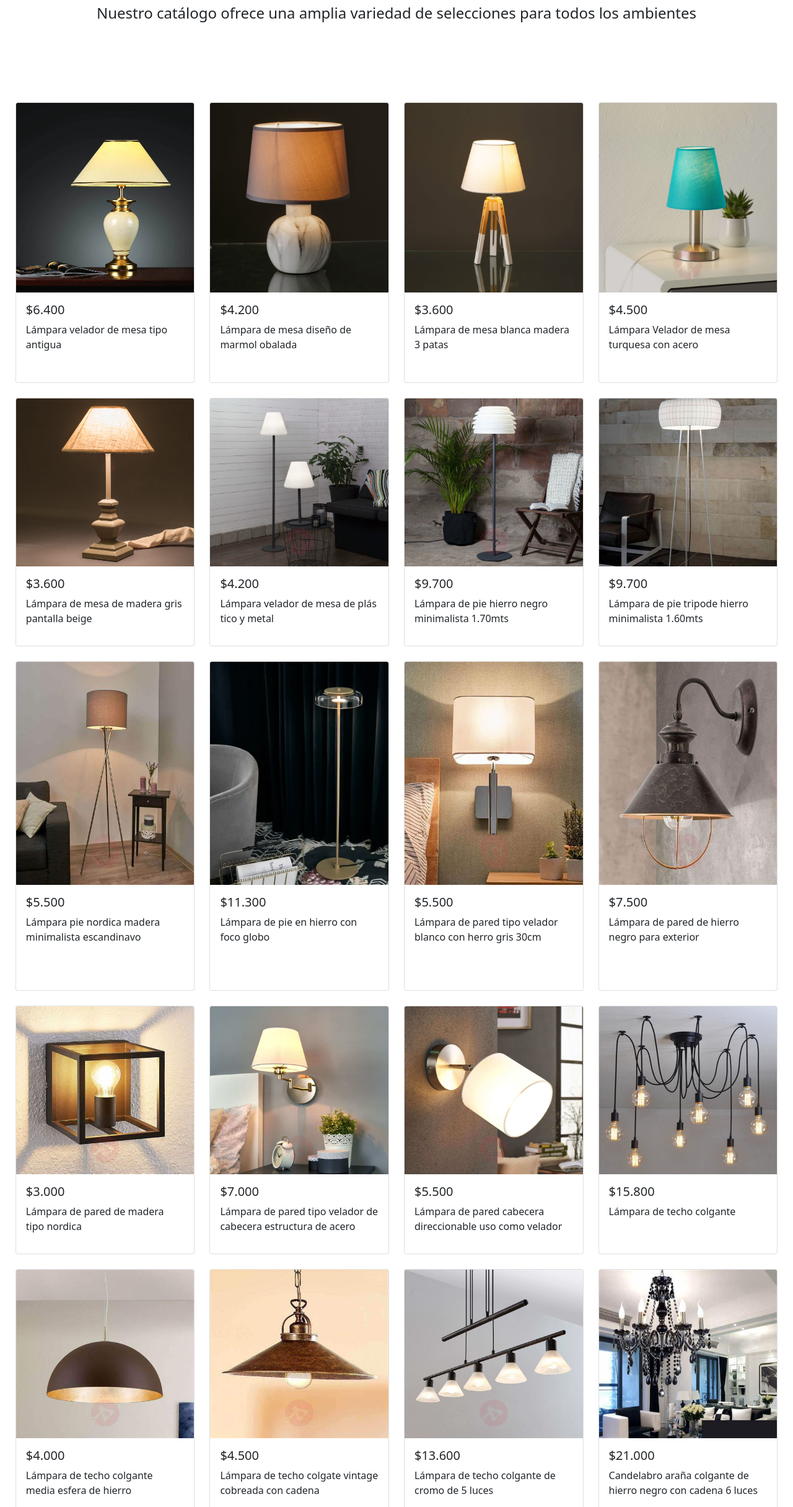
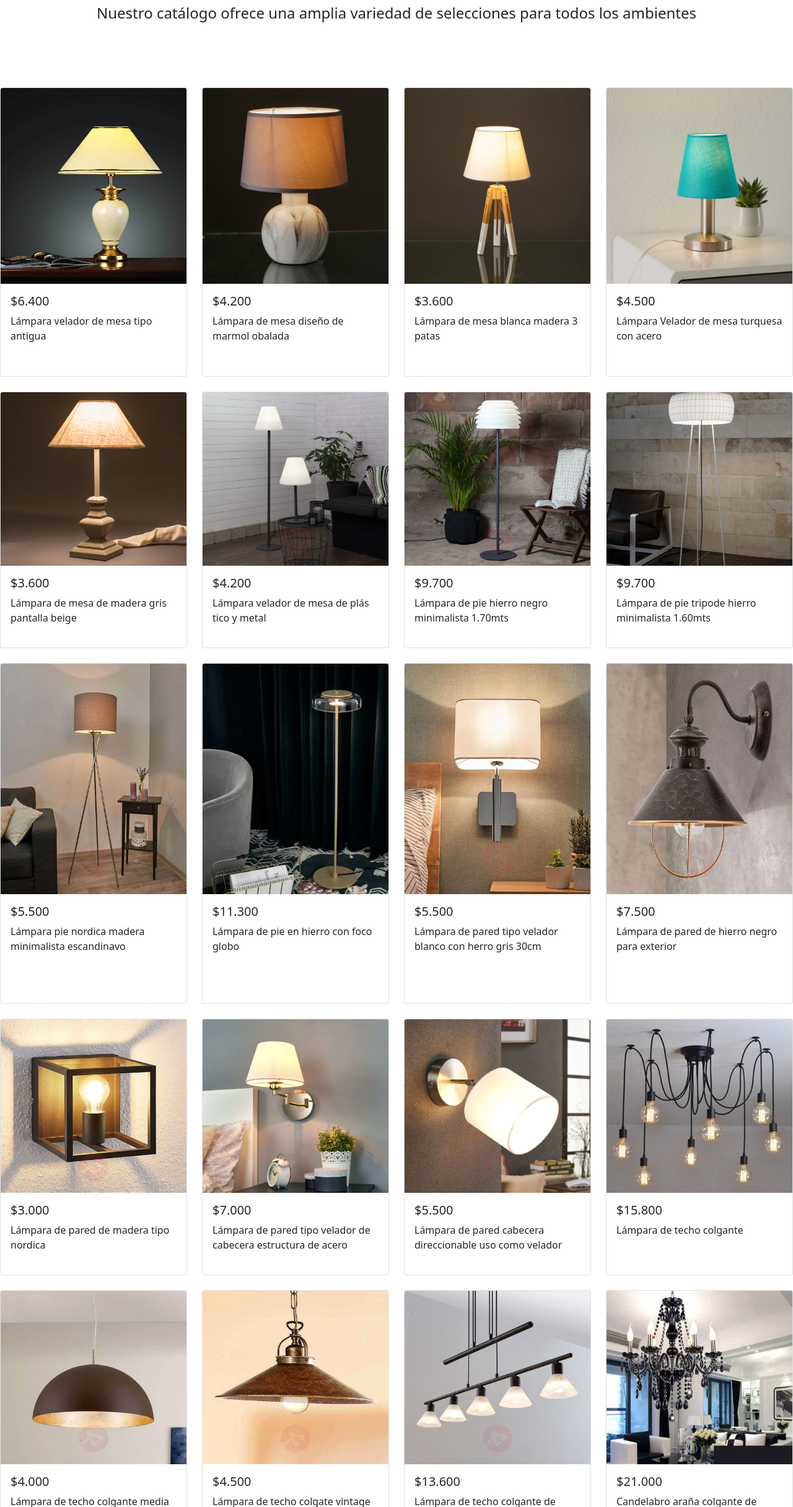
Before and after one commit to Eliana0/lamparas-cristaldo, a website: page galeria.html in a window 1280 px wide. Shown: the part 368-2800 px from the top of the page at 62% size. Drawn offline with nearby package versions, Linux system fonts and the light colour scheme.

Commit message:
arregla codigo

```diff
--- a/galeria.html
+++ b/galeria.html
@@ -16,7 +16,6 @@
 </head>
 
     <body>
-
         <header>
             <div>
                 <img src="https://cdn-icons-png.flaticon.com/512/607/607770.png" alt="logo" class="logo">
@@ -44,17 +43,12 @@
                 <h2 class="display-6">DISFRUTA DE ELEGIR LA MEJOR ILUMINACIÓN</h2>
                 <p>Nuestro catálogo ofrece una amplia variedad de selecciones para todos los ambientes</p>
             </div>
-    <!--
-
-        <div class="grid__container">
-        -->
 
             <!--GALERÍA-->
-        <figure>
                 <div class="row row-cols-1 row-cols-sm-2 row-cols-md-3 row-cols-lg-4 g-4">
                     <div class="col">
                         <div class="card h-100">
-                        <img src="img\R.jpg" class="card-img-top" alt="...">
+                            <img src="img\R.jpg" class="card-img-top" alt="Lámpara velador">
                             <div class="card-body">
                                 <h5 class="card-title">$6.400</h5>
                                 <p class="card-text">Lámpara velador de mesa tipo antigua</p>
@@ -63,7 +57,7 @@
                     </div>
                     <div class="col">
                         <div class="card h-100">
-                        <img src="img\lampara-de-sobremesa-bola-gris-ceramica.jpg" class="card-img-top" alt="...">
+                            <img src="img\lampara-de-sobremesa-bola-gris-ceramica.jpg" class="card-img-top" alt="Lámpara de mesa">
                             <div class="card-body">
                     <h5 class="card-title">$4.200</h5>
                     <p class="card-text">Lámpara de mesa diseño de marmol obalada</p>
@@ -72,7 +66,7 @@
                 </div>
                 <div class="col">
                 <div class="card h-100">
-                <img src="img\R (1).jpg" class="card-img-top" alt="...">
+                    <img src="img\R (1).jpg" class="card-img-top" alt="Lámpara de mesa blanca madera 3 patas">
                     <div class="card-body">
                     <h5 class="card-title">$3.600</h5>
                     <p class="card-text">Lámpara de mesa blanca madera 3 patas</p>
@@ -81,7 +75,7 @@
                 </div>
                 <div class="col">
                 <div class="card h-100">
-                <img src="img\R (2).jpg" class="card-img-top" alt="...">
+                    <img src="img\R (2).jpg" class="card-img-top" alt="Lámpara Velador de mesa turquesa">
                     <div class="card-body">
                         <h5 class="card-title">$4.500</h5>
                         <p class="card-text">Lámpara Velador de mesa turquesa con acero</p>
@@ -90,7 +84,7 @@
             </div>
             <div class="col">
                 <div class="card h-100">
-                <img src="img\lampara-de-mesa-madera-gris-topo-36x10-pantalla-lino-beige.jpg" class="card-img-top" alt="...">
+                    <img src="img\lampara-de-mesa-madera-gris-topo-36x10-pantalla-lino-beige.jpg" class="card-img-top" alt="Lámpara de mesa de madera">
                     <div class="card-body">
                         <h5 class="card-title">$3.600</h5>
                         <p class="card-text">Lámpara de mesa de madera gris pantalla beige</p>
@@ -99,7 +93,7 @@
             </div>
             <div class="col">
                 <div class="card h-100">
-                <img src="img\lampara-de-terraza-gardenlight-60-cm-1523665-35.jpg" class="card-img-top" alt="...">
+                    <img src="img\lampara-de-terraza-gardenlight-60-cm-1523665-35.jpg" class="card-img-top" alt="Lámpara velador de mesa">
                     <div class="card-body">
                         <h5 class="card-title">$4.200</h5>
                         <p class="card-text">Lámpara velador de mesa de plás tico y metal</p>
@@ -108,7 +102,7 @@
             </div>
             <div class="col">
                 <div class="card h-100">
-                <img src="img\R (3).jpg" class="card-img-top" alt="...">
+                    <img src="img\R (3).jpg" class="card-img-top" alt="Lámpara de pie hierro negro">
                     <div class="card-body">
                         <h5 class="card-title">$9.700</h5>
                         <p class="card-text">Lámpara de pie hierro negro minimalista 1.70mts</p>
@@ -117,7 +111,7 @@
             </div>
             <div class="col">
                 <div class="card h-100">
-                <img src="img\OIP.jpg" class="card-img-top" alt="...">
+                    <img src="img\OIP.jpg" class="card-img-top" alt="Lámpara de pie tripode hierro">
                     <div class="card-body">
                         <h5 class="card-title">$9.700</h5>
                         <p class="card-text">Lámpara de pie tripode hierro minimalista 1.60mts</p>
@@ -126,7 +120,7 @@
             </div>
             <div class="col">
                 <div class="card h-100">
-                <img src="img\OIP (1).jpg" class="card-img-top" alt="...">
+                    <img src="img\OIP (1).jpg" class="card-img-top" alt="Lámpara pie nordica">
                     <div class="card-body">
                         <h5 class="card-title">$5.500</h5>
                         <p class="card-text">Lámpara pie nordica madera minimalista escandinavo</p>
@@ -135,7 +129,7 @@
             </div>
             <div class="col">
                 <div class="card h-100">
-                <img src="img\Stockholm-2018-Nuura-8.webp" class="card-img-top" alt="...">
+                    <img src="img\Stockholm-2018-Nuura-8.webp" class="card-img-top" alt="Lámpara de pie en hierro">
                     <div class="card-body">
                         <h5 class="card-title">$11.300</h5>
                         <p class="card-text">Lámpara de pie en hierro con foco globo</p>
@@ -144,7 +138,7 @@
             </div>
             <div class="col">
                 <div class="card h-100">
-                <img src="img\OIP (2).jpg" class="card-img-top" alt="...">
+                    <img src="img\OIP (2).jpg" class="card-img-top" alt="Lámpara de pared tipo velador">
                     <div class="card-body">
                         <h5 class="card-title">$5.500</h5>
                         <p class="card-text">Lámpara de pared tipo velador blanco con herro gris 30cm</p>
@@ -153,7 +147,7 @@
             </div>
             <div class="col">
                 <div class="card h-100">
-                <img src="img\OIP (3).jpg" class="card-img-top" alt="...">
+                    <img src="img\OIP (3).jpg" class="card-img-top" alt="Lámpara de pared de hierro">
                     <div class="card-body">
                         <h5 class="card-title">$7.500</h5>
                         <p class="card-text">Lámpara de pared de hierro negro para exterior</p>
@@ -162,7 +156,7 @@
             </div>
             <div class="col">
                 <div class="card h-100">
-                <img src="img\OIP (4).jpg" class="card-img-top" alt="...">
+                    <img src="img\OIP (4).jpg" class="card-img-top" alt="Lámpara de pared de madera">
                     <div class="card-body">
                         <h5 class="card-title">$3.000</h5>
                         <p class="card-text">Lámpara de pared de madera tipo nordica</p>
@@ -171,7 +165,7 @@
             </div>
             <div class="col">
                 <div class="card h-100">
-                <img src="img\R (4).jpg" class="card-img-top" alt="...">
+                    <img src="img\R (4).jpg" class="card-img-top" alt="Lámpara de pared tipo velador">
                     <div class="card-body">
                         <h5 class="card-title">$7.000</h5>
                         <p class="card-text">Lámpara de pared tipo velador de cabecera estructura de acero</p>
@@ -180,7 +174,7 @@
             </div>
             <div class="col">
                 <div class="card h-100">
-                <img src="img\R (5).jpg" class="card-img-top" alt="...">
+                    <img src="img\R (5).jpg" class="card-img-top" alt="Lámpara de pared cabecera">
                     <div class="card-body">
                         <h5 class="card-title">$5.500</h5>
                         <p class="card-text">Lámpara de pared cabecera direccionable uso como velador</p>
@@ -189,7 +183,7 @@
             </div>
             <div class="col">
                 <div class="card h-100">
-                <img src="img\lamo.jpg" class="card-img-top" alt="...">
+                    <img src="img\lamo.jpg" class="card-img-top" alt="Lámpara de techo colgante">
                     <div class="card-body">
                         <h5 class="card-title">$15.800</h5>
                         <p class="card-text">Lámpara de techo colgante</p>
@@ -198,7 +192,7 @@
             </div>
             <div class="col">
                 <div class="card h-100">
-                <img src="img\OIP (5).jpg" class="card-img-top" alt="...">
+                    <img src="img\OIP (5).jpg" class="card-img-top" alt="Lámpara de techo colgante">
                     <div class="card-body">
                         <h5 class="card-title">$4.000</h5>
                         <p class="card-text">Lámpara de techo colgante media esfera de hierro</p>
@@ -207,7 +201,7 @@
             </div>
             <div class="col">
                 <div class="card h-100">
-                <img src="img\OIP (6).jpg" class="card-img-top" alt="...">
+                    <img src="img\OIP (6).jpg" class="card-img-top" alt="Lámpara de techo colgate vintage">
                     <div class="card-body">
                         <h5 class="card-title">$4.500</h5>
                         <p class="card-text">Lámpara de techo colgate vintage cobreada con cadena</p>
@@ -216,7 +210,7 @@
             </div>
             <div class="col">
                 <div class="card h-100">
-                <img src="img\R (6).jpg" class="card-img-top" alt="...">
+                    <img src="img\R (6).jpg" class="card-img-top" alt="Lámpara de techo colgante">
                     <div class="card-body">
                         <h5 class="card-title">$13.600</h5>
                         <p class="card-text">Lámpara de techo colgante de cromo de 5 luces</p>
@@ -225,7 +219,7 @@
             </div>
             <div class="col">
                 <div class="card h-100">
-                <img src="img\OIP (7).jpg" class="card-img-top" alt="...">
+                    <img src="img\OIP (7).jpg" class="card-img-top" alt="Candelabro araña colgante">
                     <div class="card-body">
                         <h5 class="card-title">$21.000</h5>
                         <p class="card-text">Candelabro araña colgante de hierro negro con cadena 6 luces</p>
@@ -234,7 +228,7 @@
             </div>
             <div class="col">
                 <div class="card h-100">
-                <img src="img\71frBztuNDL._AC_SX466_.jpg" class="card-img-top" alt="...">
+                    <img src="img\71frBztuNDL._AC_SX466_.jpg" class="card-img-top" alt="Candelabro araña colgante de acero">
                     <div class="card-body">
                         <h5 class="card-title">$25.500</h5>
                         <p class="card-text">Candelabro araña colgante de acero y vidrio de iluminación fria 6 luces con cadena</p>
@@ -243,7 +237,7 @@
             </div>
             <div class="col">
                 <div class="card h-100">
-                <img src="img\candelabro.webp" class="card-img-top" alt="...">
+                    <img src="img\candelabro.webp" class="card-img-top" alt="Candelabro araña colgante estilo antiguo">
                     <div class="card-body">
                         <h5 class="card-title">$21.000</h5>
                         <p class="card-text">Candelabro araña colgante estilo antiguo tipo oro y vidrio 12 luces</p>
@@ -252,7 +246,7 @@
             </div>
             <div class="col">
                 <div class="card h-100">
-                <img src="img\lampara-de-pie-en-tela.jpg" class="card-img-top" alt="...">
+                    <img src="img\lampara-de-pie-en-tela.jpg" class="card-img-top" alt="Lámpara de pié flexible">
                     <div class="card-body">
                         <h5 class="card-title">$16.700</h5>
                         <p class="card-text">Lámpara de pié flexible 5 lámparas velador de tela de colores</p>
@@ -261,7 +255,7 @@
             </div>
             <div class="col">
                 <div class="card h-100">
-                <img src="img\OIP (8).jpg" class="card-img-top" alt="...">
+                    <img src="img\OIP (8).jpg" class="card-img-top" alt="Lámpara de escritorio flexible">
                     <div class="card-body">
                         <h5 class="card-title">$5.500</h5>
                         <p class="card-text">Lámpara de escritorio flexible apto led</p>
@@ -270,7 +264,7 @@
             </div>
             <div class="col">
                 <div class="card h-100">
-                <img src="img\R (7).jpg" class="card-img-top" alt="...">
+                    <img src="img\R (7).jpg" class="card-img-top" alt="Lámpara de escritorio flexible">
                     <div class="card-body">
                         <h5 class="card-title">$7.300</h5>
                         <p class="card-text">Lámpara de escritorio flexible cobre con diseño estilo mecánica</p>
@@ -279,7 +273,7 @@
             </div>
             <div class="col">
                 <div class="card h-100">
-                <img src="img\OIP (9).jpg" class="card-img-top" alt="...">
+                    <img src="img\OIP (9).jpg" class="card-img-top" alt="Lámpara Velador de pié flexible">
                     <div class="card-body">
                         <h5 class="card-title">$10.800</h5>
                         <p class="card-text">Lámpara Velador de pié flexible hierro apto led</p>
--- a/scss/style.scss
+++ b/scss/style.scss
@@ -54,15 +54,9 @@ header{
 
 body{
     @include body($letter);
-    /*font-size: larger;*/
 }
 
 /*Index*/
-
-.inicio__cuerpo{
-    display: grid;
-    grid-template-columns: 40% 60%;
-}
 
 .main__inicio{
     img{
@@ -70,8 +64,13 @@ body{
     }
 }
 
+.inicio__cuerpo{
+    display: grid;
+    grid-template-columns: 45% 55%;
+}
+
 .cuerpo__texto{
-    font-size: 150%;
+    font-size: 130%;
     animation: from-behind 3s ease;
     margin: 2%;
 }
@@ -84,10 +83,6 @@ body{
 /* Galería */
 
 .main__galería {
-
-    .row{
-        margin: 1%;
-    }
 
     img{
         height: 68%;
@@ -104,15 +99,13 @@ figure img:hover{
 
 .main__lista{
     margin: 8%;
-    h3{
-        @include center(flex);
-    }
     ul{
         h1{
             font-size: 150%;
         }
         li{
             margin-top: 4%;
+            font-size: 120%;
         }
     }
 }
```
Also changed, not shown: contacto.html (+7 -9 lines), formulario.html (+3 -4 lines), index.html (+3 -4 lines), lista.html (+0 -4 lines), css/style.css, 1 other file. Lines whose indentation alone changed are shown as unchanged.
